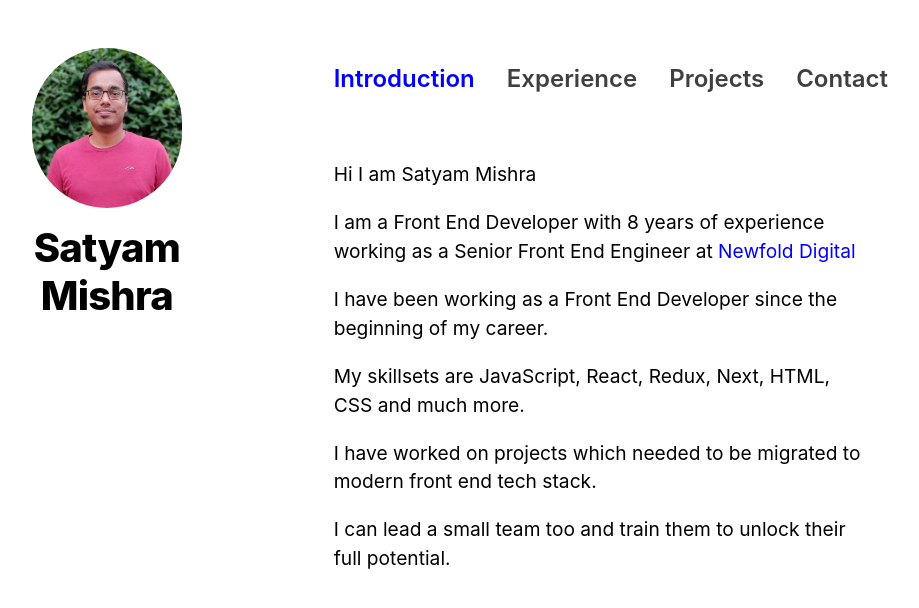
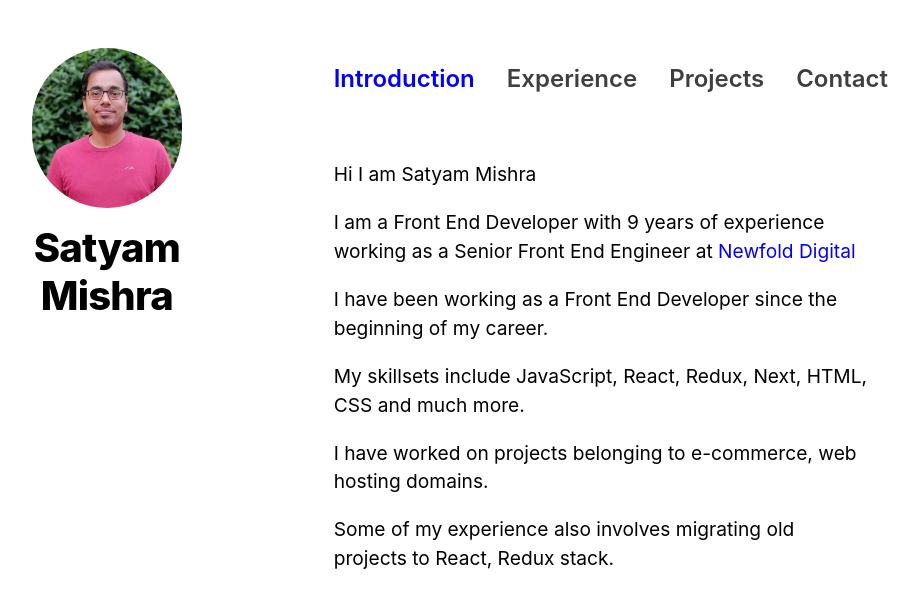
Before and after one commit to page-source/satyam-mishra-app, a Next.js app: page / in a window 1280 px wide. Shown: the top 608 px of the page, without its empty margins (200-1119 px from the left). Built offline with nearby package versions, Linux system fonts and the light colour scheme.

Commit message:
Minor improvements

```diff
--- a/components/Introduction.jsx
+++ b/components/Introduction.jsx
@@ -12,7 +12,7 @@ const Intro = () => {
     >
       <p>Hi I am Satyam Mishra</p>
       <p>
-        I am a Front End Developer with 8 years of experience working as a
+        I am a Front End Developer with 9 years of experience working as a
         Senior Front End Engineer at
         <a
           href="https://newfold.com"
@@ -24,9 +24,9 @@ const Intro = () => {
         </a>
       </p>
       <p>I have been working as a Front End Developer since the beginning of my career.</p>
-      <p>My skillsets are JavaScript, React, Redux, Next, HTML, CSS and much more.</p>
-      <p>I have worked on projects which needed to be migrated to modern front end tech stack.</p>
-      <p>I can lead a small team too and train them to unlock their full potential.</p>
+      <p>My skillsets include JavaScript, React, Redux, Next, HTML, CSS and much more.</p>
+      <p>I have worked on projects belonging to e-commerce, web hosting domains.</p>
+      <p>Some of my experience also involves migrating old projects to React, Redux stack.</p>
     </div>
   );
 };
--- a/styles/Home.module.css
+++ b/styles/Home.module.css
@@ -68,6 +68,6 @@
   }
 
   .mainContent {
-    padding: 1em;
+    padding: 1em 0 0;
   }
 }
```
Also changed, not shown: 1 other file (tests, documents, lock files or other folders).
